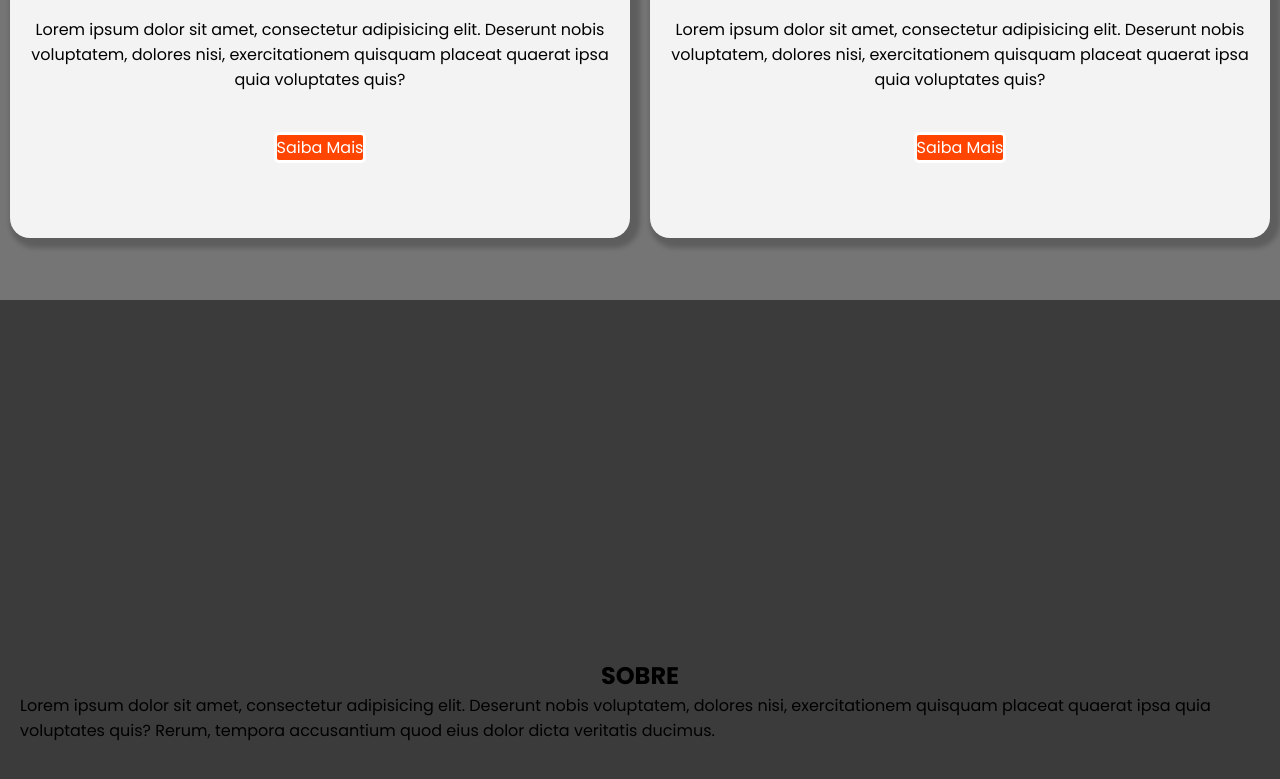
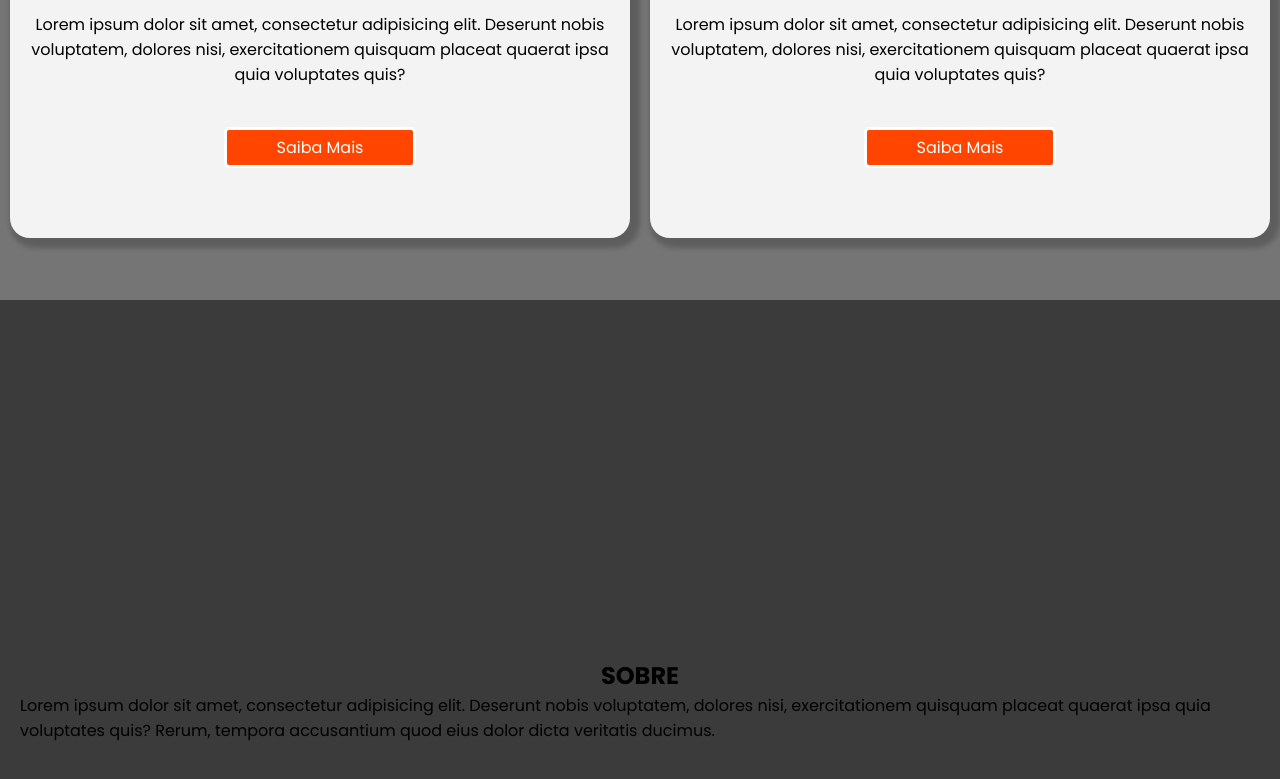
Before and after one commit to HenriqueTeixeira1977/Projeto001, a plain HTML site: page index.html in a window 1280 px wide. Shown: the part 1300-2079 px from the top of the page. Drawn offline with Linux system fonts and the light colour scheme.

Commit message:
UpDate060420232359

```diff
--- a/css/style.css
+++ b/css/style.css
@@ -181,15 +181,10 @@ main .home aside {
     background: orangered;
     color: #ffffff;
     margin: 20px 0px;
-    padding: 5px 5 0px;
+    padding: 5px 50px;
     border: #ffffff solid 3px;
     border-radius: 5px;
 }
-
-
-
-
-
 
 
 /*  -----------  Section Sobre  ----------  */
```
